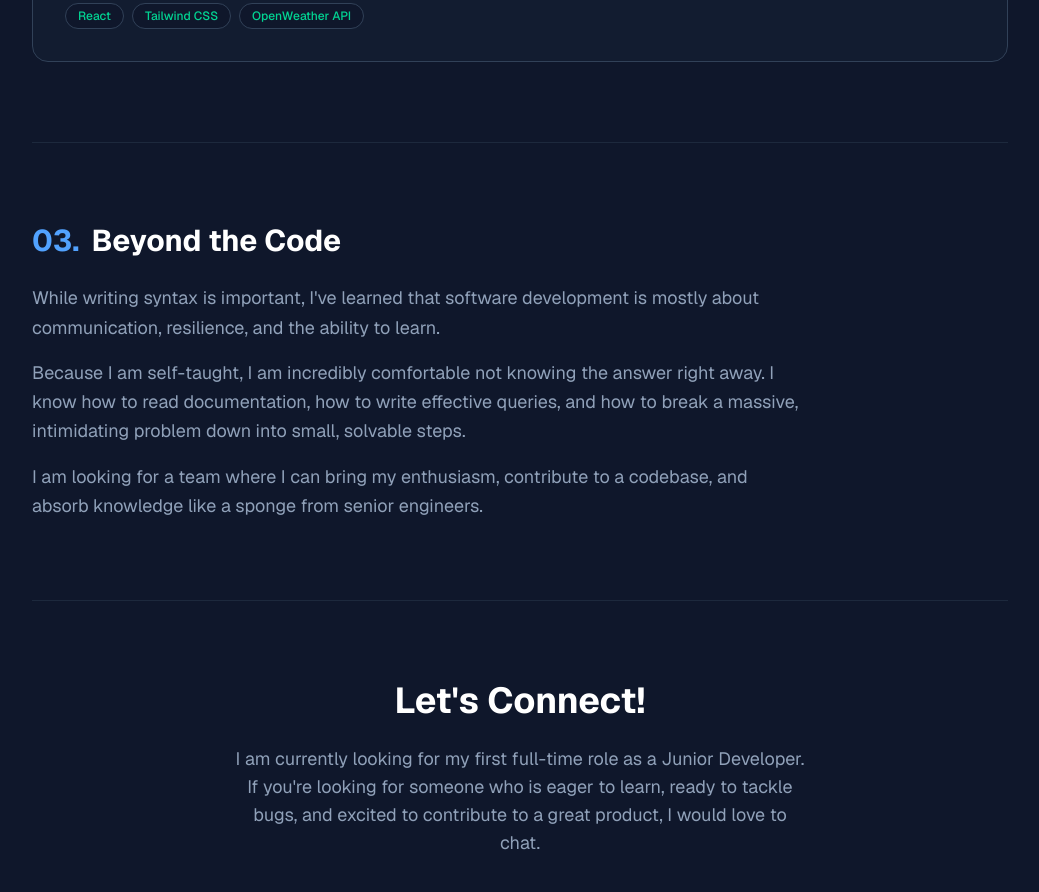
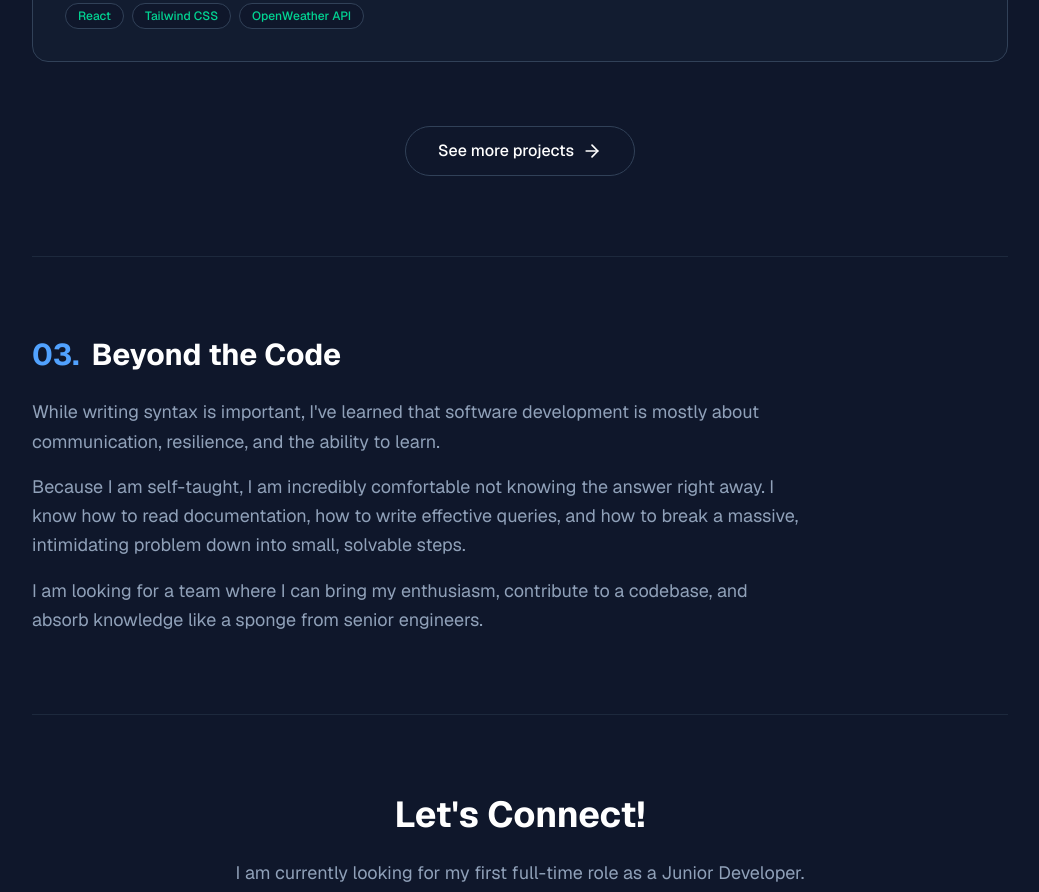
Before and after one commit to tony-97/portfolio, a Next.js app: page / in a window 1280 px wide. Shown: the part 2200-3092 px from the top of the page, without its empty margins (120-1159 px from the left). Built offline with nearby package versions, Linux system fonts and the light colour scheme.

Commit message:
add see more projects button

```diff
--- a/app/projects.tsx
+++ b/app/projects.tsx
@@ -1,4 +1,5 @@
-import { ExternalLink, Github } from "lucide-react";
+import { ExternalLink, Github, ArrowRight } from "lucide-react";
+import Link from "next/link";
 
 import { listProjects } from "./lib/api";
 import ScrollAnimation from "./scroll_animation";
@@ -84,6 +85,16 @@ export default async function ProjectsSection({ id }: { id: string }) {
             </div>
           ))}
         </div>
+
+        <div className="mt-16 text-center">
+          <Link
+            href="/projects"
+            className="inline-flex items-center justify-center px-8 py-3 border border-slate-700 hover:border-blue-500 rounded-full text-white font-medium hover:bg-slate-800/50 transition-all duration-300 group"
+          >
+            See more projects
+            <ArrowRight className="w-5 h-5 ml-2 group-hover:translate-x-1 transition-transform" />
+          </Link>
+        </div>
       </section>
     </ScrollAnimation>
   );
```
